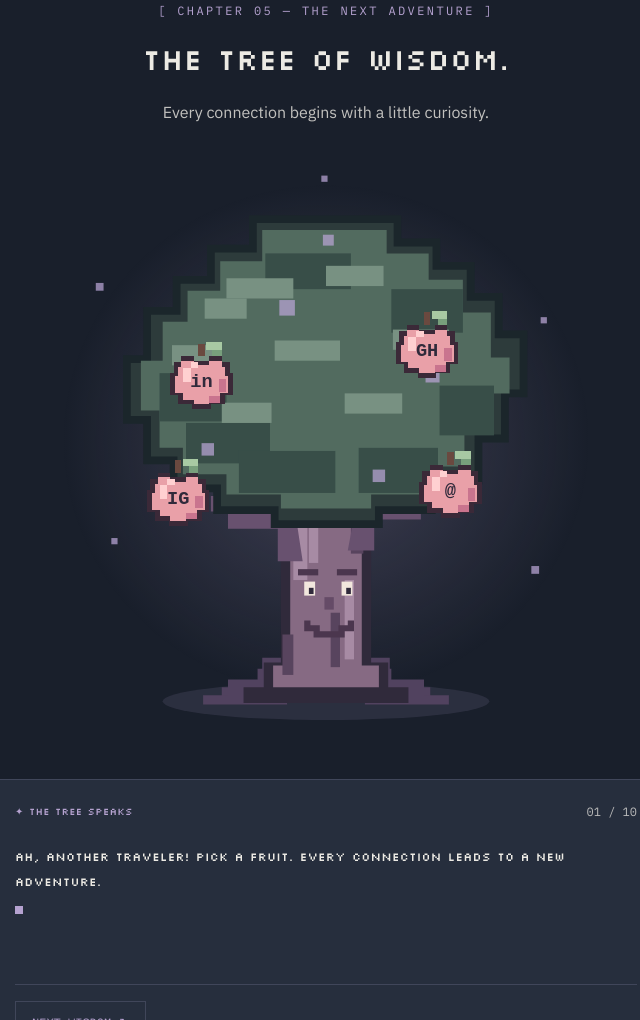
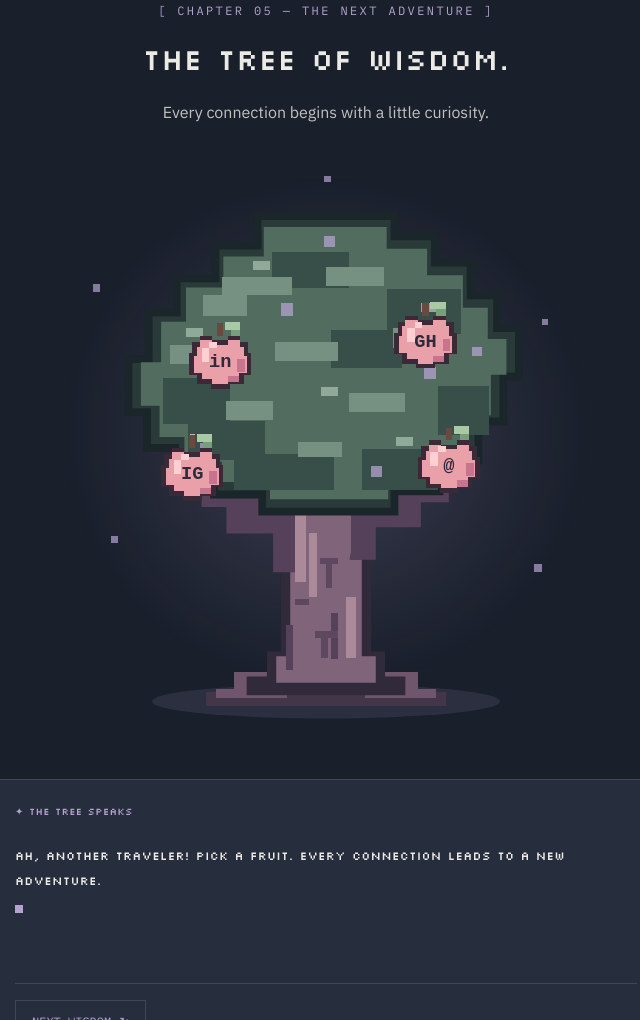
Before and after one commit to Nakagi123/eli-portfolio, an Astro site: page / in a window 1280 px wide. Shown: the part 3979-4999 px from the top of the page, without its empty margins (314-954 px from the left). Built offline with nearby package versions, Linux system fonts and the light colour scheme; Astro itself is replaced by a stand-in of ours.

Commit message:
feat: refine Tree of Wisdom and expand NPC dialogues

```diff
--- a/src/components/WisdomTree.astro
+++ b/src/components/WisdomTree.astro
@@ -8,14 +8,14 @@
     class="h-auto w-full overflow-visible"
     xmlns="http://www.w3.org/2000/svg"
     role="group"
-    aria-label="The Tree of Wisdom and its interactive social-link fruits"
+    aria-label="The Tree of Wisdom with four interactive social-link fruits"
   >
     <defs>
       <radialGradient id="wisdom-aura">
         <stop
           offset="0%"
           stop-color="#B5A2D0"
-          stop-opacity="0.26"
+          stop-opacity="0.23"
         />
         <stop
           offset="100%"
@@ -25,14 +25,14 @@
       </radialGradient>
 
       <filter id="fruit-glow">
-        <feGaussianBlur stdDeviation="3" />
+        <feGaussianBlur stdDeviation="4" />
       </filter>
     </defs>
 
-    <!-- Magical aura -->
+    <!-- Magical background -->
     <ellipse
       cx="180"
-      cy="185"
+      cy="180"
       rx="170"
       ry="165"
       fill="url(#wisdom-aura)"
@@ -42,146 +42,171 @@
     <ellipse
       cx="180"
       cy="353"
-      rx="105"
-      ry="12"
+      rx="112"
+      ry="11"
       fill="#B5A2D0"
       opacity="0.12"
     />
 
     <!-- Roots -->
-    <g fill="#51425F">
+    <g shape-rendering="crispEdges">
       <path
-        d="M154 306 H205 V332 H222 V344
-           H247 V354 H113 V344 H136 V332 H154 Z"
+        d="M155 304 H205 V325 H218 V337
+           H238 V347 H257 V356
+           H103 V347 H122 V337 H142 V325 H155 Z"
+        fill="#443649"
       />
+
       <path
-        d="M153 325 H139 V339 H117 V349 H101 V355
-           H155 Z"
+        d="M156 321 H142 V334 H121 V345
+           H109 V351 H155 Z"
+        fill="#70566C"
       />
+
       <path
-        d="M206 325 H221 V339 H243 V349 H259 V355
-           H205 Z"
+        d="M204 321 H218 V334 H239 V345
+           H251 V351 H205 Z"
+        fill="#70566C"
       />
     </g>
 
-    <!-- Trunk outline -->
+    <!-- Main trunk silhouette -->
     <path
-      d="M151 172 H209 V328 H220 V344
-         H233 V354 H127 V344 H140 V328
-         H151 Z"
+      d="M151 176 H209 V321 H218 V337
+         H231 V349 H129 V337 H142 V321 H151 Z"
       fill="#302A3B"
     />
 
     <!-- Trunk body -->
     <path
-      d="M157 178 H203 V330 H214 V344
-         H146 V330 H157 Z"
-      fill="#866A83"
+      d="M157 181 H203 V324 H212 V341
+         H148 V324 H157 Z"
+      fill="#80647A"
     />
 
-    <!-- Bark highlights and shadows -->
-    <g fill="#A78BA4">
-      <rect x="159" y="189" width="9" height="86" />
-      <rect x="169" y="222" width="6" height="42" />
-      <rect x="192" y="275" width="6" height="51" />
+    <!-- Major branches -->
+    <g fill="#55415A">
+      <path
+        d="M160 239 H146 V206 H126 V181
+           H111 V166 H124 V174 H154 V195 H170 Z"
+      />
+
+      <path
+        d="M190 229 H205 V197 H227 V168
+           H244 V151 H231 V162 H198 V188 H182 Z"
+      />
+
+      <path
+        d="M164 270 H146 V245 H116 V228
+           H100 V215 H116 V221 H158 Z"
+      />
+
+      <path
+        d="M195 262 H212 V241 H241 V225
+           H259 V212 H241 V217 H204 Z"
+      />
     </g>
 
-    <g fill="#58445E">
-      <rect x="196" y="194" width="8" height="64" />
-      <rect x="183" y="296" width="6" height="35" />
-      <rect x="152" y="310" width="7" height="26" />
+    <!-- Trunk bark highlights -->
+    <g shape-rendering="crispEdges">
+      <rect x="160" y="210" width="7" height="66" fill="#AA8A99" />
+      <rect x="169" y="245" width="5" height="41" fill="#AA8A99" />
+      <rect x="193" y="286" width="6" height="39" fill="#AA8A99" />
+
+      <rect x="196" y="208" width="7" height="54" fill="#55415A" />
+      <rect x="183" y="296" width="5" height="30" fill="#55415A" />
+      <rect x="154" y="304" width="5" height="29" fill="#55415A" />
+
+      <!-- Bark markings -->
+      <rect x="176" y="261" width="12" height="4" fill="#5D485F" />
+      <rect x="180" y="265" width="4" height="15" fill="#5D485F" />
+
+      <rect x="173" y="308" width="15" height="4" fill="#5D485F" />
+      <rect x="177" y="312" width="4" height="13" fill="#5D485F" />
+
+      <rect x="160" y="287" width="9" height="4" fill="#5D485F" />
     </g>
 
-    <!-- Branches behind the foliage -->
-    <g fill="#68516F">
-      <path d="M160 231 H148 V205 H124 V185 H111 V174 H126 V183 H155 V199 H169 Z" />
-      <path d="M190 218 H203 V192 H229 V171 H242 V161 H228 V171 H198 V190 H182 Z" />
-      <path d="M165 263 H149 V242 H117 V231 H106 V221 H122 V230 H160 Z" />
-      <path d="M194 256 H211 V236 H241 V222 H253 V212 H237 V224 H200 Z" />
-    </g>
-
-    <!-- Canopy outer silhouette -->
+    <!-- Canopy silhouette -->
     <path
-      d="M133 43 H226 V58 H251 V73 H273 V93
-         H291 V117 H307 V155 H295 V184
-         H278 V211 H248 V230 H214 V239
-         H147 V230 H110 V216 H82 V198
-         H65 V172 H52 V133 H65 V102
-         H84 V82 H106 V62 H133 Z"
-      fill="#2D3B3B"
+      d="M136 41 H224 V54 H250 V71 H273 V92
+         H290 V113 H304 V144 H294 V173
+         H278 V198 H253 V218 H224 V231
+         H139 V220 H108 V207 H83 V190
+         H65 V167 H53 V133 H66 V103
+         H84 V81 H109 V60 H136 Z"
+      fill="#293A39"
       stroke="#1B262B"
       stroke-width="5"
       stroke-linejoin="miter"
     />
 
-    <!-- Main foliage -->
+    <!-- Main canopy -->
     <path
-      d="M139 50 H219 V65 H246 V82 H268 V103
-         H286 V132 H298 V155 H284 V180
-         H269 V202 H241 V220 H209 V229
-         H151 V220 H116 V207 H88 V190
-         H73 V166 H61 V134 H75 V109
-         H91 V89 H112 V70 H139 Z"
-      fill="#526B5F"
+      d="M140 48 H219 V62 H245 V79 H268 V100
+         H284 V120 H296 V143 H286 V169
+         H271 V193 H248 V211 H220 V223
+         H144 V212 H113 V199 H89 V183
+         H73 V163 H61 V135 H74 V109
+         H90 V87 H114 V67 H140 Z"
+      fill="#526C60"
     />
 
-    <!-- Dark leaf shadows -->
-    <g fill="#384E48">
-      <rect x="73" y="142" width="43" height="31" />
-      <rect x="90" y="174" width="54" height="26" />
-      <rect x="124" y="192" width="62" height="27" />
-      <rect x="201" y="190" width="51" height="29" />
-      <rect x="253" y="150" width="35" height="32" />
-      <rect x="222" y="88" width="46" height="28" />
-      <rect x="141" y="65" width="55" height="23" />
+    <!-- Large shadow clusters -->
+    <g fill="#374F48" shape-rendering="crispEdges">
+      <rect x="75" y="145" width="43" height="30" />
+      <rect x="91" y="173" width="50" height="25" />
+      <rect x="121" y="194" width="64" height="23" />
+      <rect x="203" y="191" width="49" height="26" />
+      <rect x="252" y="150" width="33" height="32" />
+      <rect x="219" y="88" width="48" height="29" />
+      <rect x="145" y="64" width="50" height="23" />
+      <rect x="183" y="114" width="46" height="25" />
     </g>
 
-    <!-- Leaf highlights -->
-    <g fill="#789182">
-      <rect x="116" y="81" width="43" height="13" />
-      <rect x="102" y="94" width="27" height="13" />
-      <rect x="180" y="73" width="37" height="13" />
-      <rect x="223" y="114" width="36" height="13" />
-      <rect x="81" y="124" width="31" height="13" />
-      <rect x="147" y="121" width="42" height="13" />
-      <rect x="192" y="155" width="37" height="13" />
-      <rect x="113" y="161" width="32" height="13" />
+    <!-- Lighter leaf clusters -->
+    <g fill="#769082" shape-rendering="crispEdges">
+      <rect x="113" y="80" width="45" height="12" />
+      <rect x="101" y="92" width="28" height="13" />
+      <rect x="180" y="74" width="37" height="12" />
+      <rect x="223" y="113" width="36" height="13" />
+      <rect x="80" y="124" width="29" height="12" />
+      <rect x="147" y="122" width="41" height="12" />
+      <rect x="195" y="155" width="36" height="12" />
+      <rect x="116" y="160" width="30" height="12" />
+      <rect x="162" y="186" width="28" height="10" />
     </g>
 
-    <!-- Magical lavender foliage -->
-    <g fill="#B5A2D0" opacity="0.75">
-      <rect x="150" y="95" width="10" height="10" />
-      <rect x="244" y="139" width="9" height="9" />
-      <rect x="100" y="187" width="8" height="8" />
-      <rect x="210" y="204" width="8" height="8" />
-      <rect x="178" y="53" width="7" height="7" />
+    <!-- Small leaf details -->
+    <g fill="#91A999" shape-rendering="crispEdges">
+      <rect x="133" y="70" width="11" height="6" />
+      <rect x="241" y="97" width="12" height="6" />
+      <rect x="90" y="113" width="11" height="6" />
+      <rect x="177" y="151" width="11" height="6" />
+      <rect x="225" y="183" width="11" height="6" />
     </g>
 
-    <!-- Face carved into trunk -->
-    <g>
-      <!-- Eyebrows -->
-      <rect x="162" y="268" width="13" height="4" fill="#4B364E" />
-      <rect x="187" y="268" width="13" height="4" fill="#4B364E" />
+    <!-- Magical lavender leaves -->
+    <g fill="#B5A2D0" opacity="0.75" shape-rendering="crispEdges">
+      <rect x="151" y="97" width="8" height="8" />
+      <rect x="243" y="138" width="8" height="8" />
+      <rect x="99" y="187" width="7" height="7" />
+      <rect x="209" y="202" width="7" height="7" />
+      <rect x="179" y="54" width="7" height="7" />
+      <rect x="274" y="125" width="6" height="6" />
+    </g>
 
-      <!-- Eyes -->
-      <rect x="166" y="276" width="7" height="9" fill="#F2E7DD" />
-      <rect x="190" y="276" width="7" height="9" fill="#F2E7DD" />
-
-      <!-- Pupils -->
-      <rect x="169" y="280" width="3" height="4" fill="#302A3B" />
-      <rect x="193" y="280" width="3" height="4" fill="#302A3B" />
-
-      <!-- Nose -->
-      <rect x="179" y="286" width="6" height="8" fill="#654B67" />
-
-      <!-- Smile -->
-      <path
-        d="M168 301 V306 H174 V310 H190 V306 H196 V301"
-        fill="none"
-        stroke="#4B364E"
-        stroke-width="4"
-        stroke-linejoin="miter"
-      />
+    <!-- Hanging apple stems -->
+    <g
+      stroke="#A8C9A3"
+      stroke-width="3"
+      fill="none"
+      shape-rendering="crispEdges"
+    >
+      <path d="M112 110 V118" />
+      <path d="M244 97 V105" />
+      <path d="M94 181 V190" />
+      <path d="M259 177 V185" />
     </g>
 
     <!-- Interactive pixel apples -->
@@ -203,28 +228,49 @@
             fill="transparent"
           />
 
-          <!-- Hover glow -->
+          <!-- Glow -->
           <rect
             class="fruit-glow"
-            x="-19"
-            y="-19"
-            width="38"
-            height="38"
+            x="-21"
+            y="-21"
+            width="42"
+            height="42"
             fill="#F1A4B1"
-            opacity="0.45"
             filter="url(#fruit-glow)"
           />
 
-          <!-- Apple sprite -->
-          <g class="fruit-sprite" shape-rendering="crispEdges">
+          <!-- Pixel apple -->
+          <g
+            class="fruit-sprite"
+            shape-rendering="crispEdges"
+          >
             <!-- Stem -->
-            <rect x="-2" y="-22" width="4" height="8" fill="#6A493F" />
+            <rect
+              x="-2"
+              y="-22"
+              width="4"
+              height="8"
+              fill="#6A493F"
+            />
 
             <!-- Leaf -->
-            <rect x="3" y="-23" width="10" height="5" fill="#A8C9A3" />
-            <rect x="7" y="-18" width="6" height="4" fill="#789F7C" />
+            <rect
+              x="3"
+              y="-23"
+              width="10"
+              height="5"
+              fill="#A8C9A3"
+            />
 
-            <!-- Apple silhouette -->
+            <rect
+              x="7"
+              y="-18"
+              width="6"
+              height="4"
+              fill="#789F7C"
+            />
+
+            <!-- Outer apple silhouette -->
             <path
               d="M-13 -14 H-5 V-11 H5 V-14 H13
                  V-10 H18 V-3 H20 V11 H15
@@ -242,15 +288,41 @@
               fill="#E9A0A8"
             />
 
-            <!-- Apple shine -->
-            <rect x="-12" y="-6" width="5" height="9" fill="#FFD0D1" />
-            <rect x="-7" y="-10" width="5" height="4" fill="#FFD0D1" />
+            <!-- Shine -->
+            <rect
+              x="-12"
+              y="-6"
+              width="5"
+              height="9"
+              fill="#FFD0D1"
+            />
 
-            <!-- Apple shadow -->
-            <rect x="11" y="1" width="5" height="8" fill="#C9748E" />
-            <rect x="5" y="12" width="7" height="4" fill="#C9748E" />
+            <rect
+              x="-7"
+              y="-10"
+              width="5"
+              height="4"
+              fill="#FFD0D1"
+            />
 
-            <!-- Platform abbreviation -->
+            <!-- Shadow -->
+            <rect
+              x="11"
+              y="1"
+              width="5"
+              height="8"
+              fill="#C9748E"
+            />
+
+            <rect
+              x="5"
+              y="12"
+              width="7"
+              height="4"
+              fill="#C9748E"
+            />
+
+            <!-- Platform symbol -->
             <text
               x="0"
               y="6"
@@ -293,13 +365,13 @@
       </a>
     ))}
 
-    <!-- Magic particles -->
-    <g fill="#B5A2D0" opacity="0.75">
-      <rect x="32" y="84" width="5" height="5" />
-      <rect x="318" y="106" width="4" height="4" />
-      <rect x="42" y="248" width="4" height="4" />
-      <rect x="312" y="266" width="5" height="5" />
-      <rect x="177" y="15" width="4" height="4" />
+    <!-- Floating magic particles -->
+    <g fill="#B5A2D0" opacity="0.7" shape-rendering="crispEdges">
+      <rect x="30" y="85" width="5" height="5" />
+      <rect x="319" y="107" width="4" height="4" />
+      <rect x="42" y="247" width="4" height="4" />
+      <rect x="314" y="265" width="5" height="5" />
+      <rect x="179" y="15" width="4" height="4" />
     </g>
   </svg>
 </div>
--- a/src/sections/Contact.astro
+++ b/src/sections/Contact.astro
@@ -40,24 +40,14 @@
       class="pixel-panel relative mx-auto mt-4
              max-w-2xl p-5 sm:p-6"
     >
-      <!-- NPC name and dialogue counter -->
-      <div
-        class="mb-4 flex flex-wrap items-center
-               justify-between gap-3"
-      >
+      <!-- NPC name, no wisdom counter -->
+      <div class="mb-4">
         <p
           class="font-pixel text-[10px]
                  tracking-wide text-accent"
         >
           ✦ THE TREE SPEAKS
         </p>
-
-        <span
-          data-dialogue-counter
-          class="font-ui text-xs text-foreground/75"
-        >
-          01 / {String(wisdomDialogues.length).padStart(2, '0')}
-        </span>
       </div>
 
       <!-- Typewriter dialogue -->
@@ -169,7 +159,6 @@
   import { wisdomDialogues } from '../data/treeOfWisdom';
 
   function setupWisdomDialogue() {
-    console.log('🌳 Tree of Wisdom script is running!');
     const root = document.querySelector<HTMLElement>(
       '[data-wisdom-dialogue]'
     );
@@ -186,10 +175,6 @@
       '[data-dialogue-announcement]'
     );
 
-    const counter = root.querySelector<HTMLElement>(
-      '[data-dialogue-counter]'
-    );
-
     const nextButton = root.querySelector<HTMLButtonElement>(
       '[data-next-wisdom]'
     );
@@ -201,7 +186,6 @@
     if (
       !textElement ||
       !announcement ||
-      !counter ||
       !nextButton ||
       !skipButton ||
       wisdomDialogues.length === 0
@@ -239,13 +223,10 @@
 
       const message = wisdomDialogues[dialogueIndex];
 
-      counter!.textContent =
-        `${String(dialogueIndex + 1).padStart(2, '0')} / ` +
-        `${String(wisdomDialogues.length).padStart(2, '0')}`;
-
       // Announce the full line to screen readers.
       announcement!.textContent = message;
 
+      // Respect visitors who prefer reduced motion.
       if (motionQuery.matches) {
         textElement!.textContent = message;
         skipButton!.hidden = true;
@@ -281,7 +262,7 @@
       typeNextCharacter();
     }
 
-    // NEXT always advances and restarts the animation.
+    // NEXT advances to the next wisdom and loops.
     nextButton.addEventListener('click', () => {
       dialogueIndex =
         (dialogueIndex + 1) % wisdomDialogues.length;
@@ -289,9 +270,10 @@
       showDialogue();
     });
 
-    // SKIP only completes the current dialogue.
+    // SKIP completes the current dialogue.
     skipButton.addEventListener('click', finishTyping);
 
+    // Stop animation if reduced motion becomes enabled.
     motionQuery.addEventListener('change', () => {
       if (motionQuery.matches) {
         finishTyping();
@@ -300,8 +282,6 @@
 
     showDialogue();
   }
-
-
 
   setupWisdomDialogue();
 
@@ -312,6 +292,7 @@
 </script>
 
 <style>
+  /* Blinking RPG dialogue cursor */
   .dialogue-cursor {
     animation: dialogue-blink 1s steps(1, end) infinite;
   }
@@ -326,6 +307,12 @@
     }
   }
 
+  /* Ensure hidden SKIP button stays hidden */
+  [data-skip-typing][hidden] {
+    display: none;
+  }
+
+  /* Respect reduced-motion preferences */
   @media (prefers-reduced-motion: reduce) {
     .dialogue-cursor {
       animation: none;
```
Also changed, not shown: src/data/treeOfWisdom.ts (+19 -8 lines).
